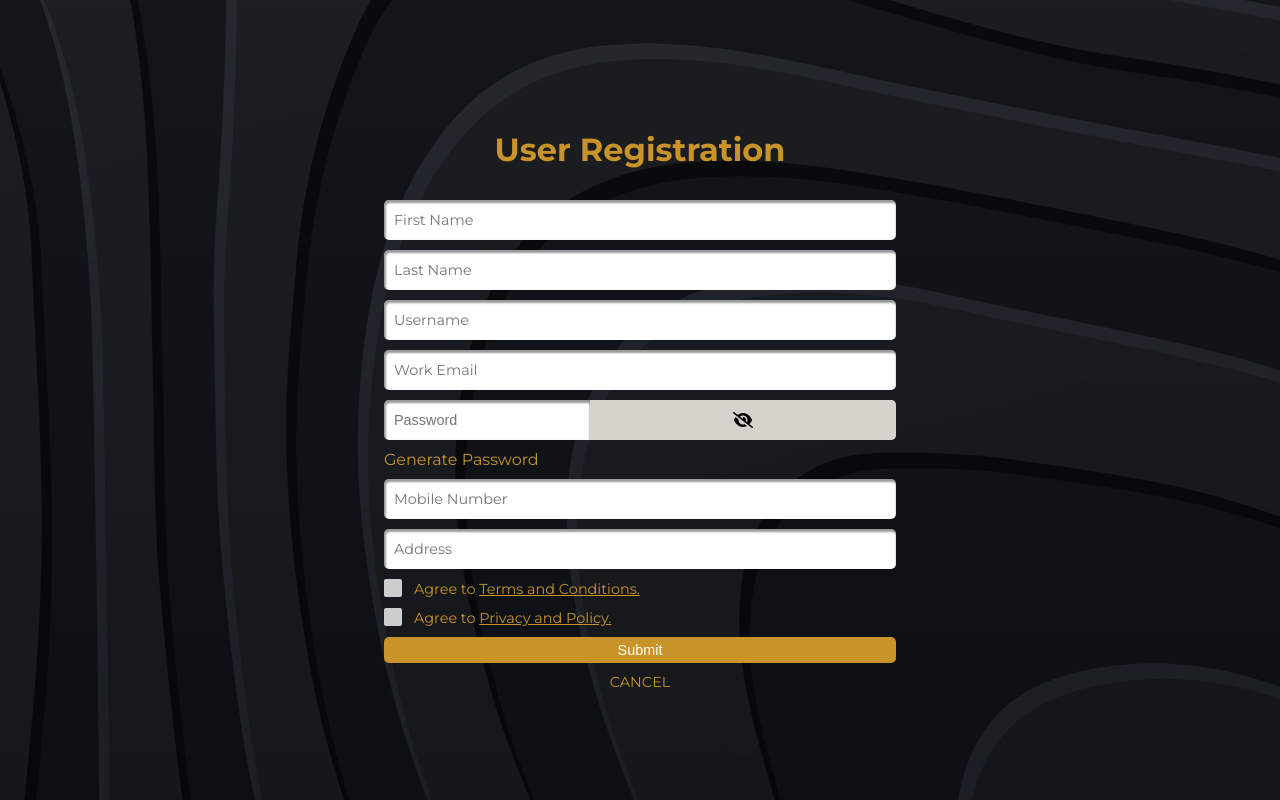
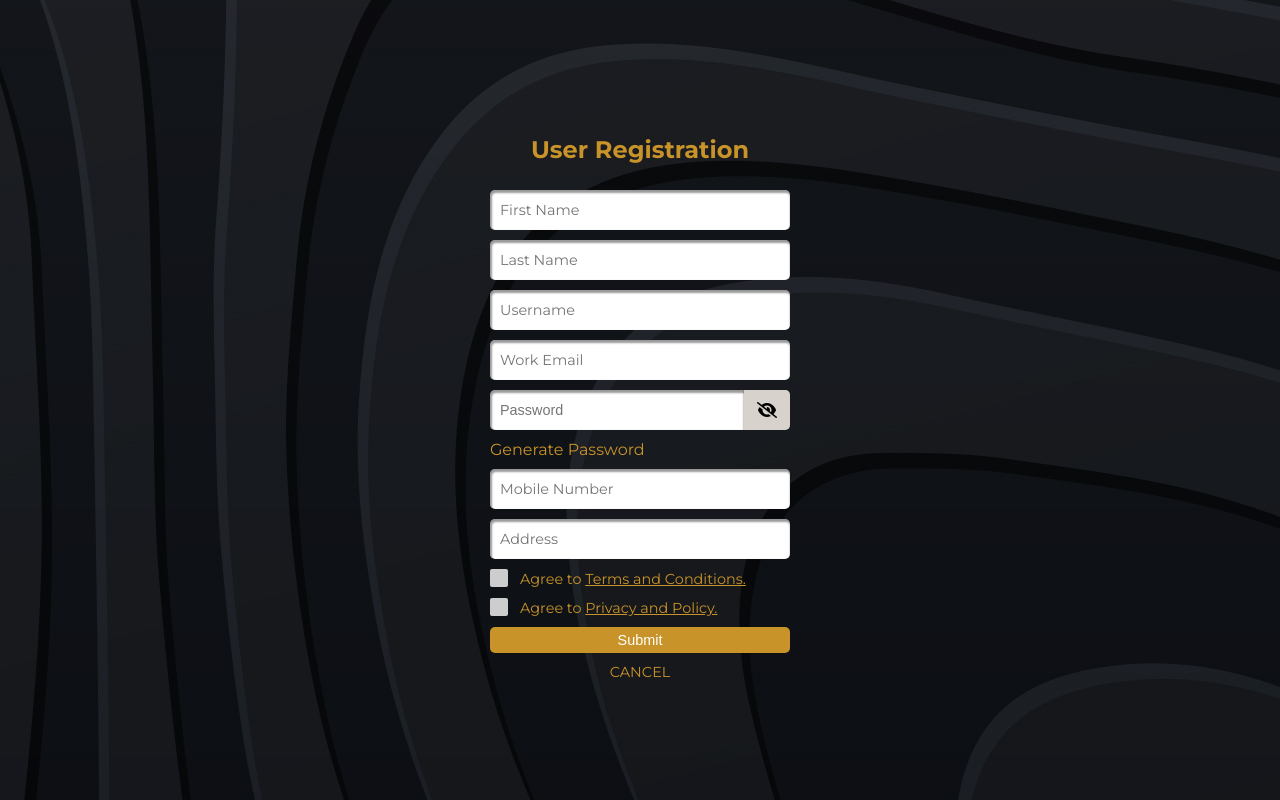
Before and after one commit to ace-caspe/aopc-cms-design, a plain HTML site: page regisration.html in a window 1280 px wide. Drawn offline with Linux system fonts and the light colour scheme.

Commit message:
updated registration page

```diff
--- a/regisration.html
+++ b/regisration.html
@@ -44,7 +44,7 @@
       align-items: center;
     }
     form {
-      width: 40%;
+      width: 300px;
       display: flex;
       flex-direction: column;
       justify-content: center;
@@ -54,10 +54,12 @@
       text-align: center;
       color: #c89328;
       font-family: "Montserrat-Bold";
+      font-size: clamp(1rem, 2vw, 1.5rem);
     }
     form .cl-input {
       font-family: "Montserrat-Reg";
       height: 30px;
+
       border: none;
       padding: 5px 10px;
       box-shadow: inset 1px 2px 2px 1px rgba(0, 0, 0, 0.4);
@@ -78,6 +80,7 @@
       border: none;
       padding: 5px 10px;
       font-size: clamp(0.8rem, 2vw, 0.9rem);
+      width: 90%;
     }
     .ln-generate {
       color: #c89328;
@@ -86,7 +89,7 @@
     form .pass-cont > #view-pass {
       display: flex;
       justify-content: center;
-      width: 100%;
+      width: 10%;
       align-items: center;
       padding: 5px 10px;
       box-shadow: 1px 2px 2px 1px rgba(0, 0, 0, 0.595);
```
